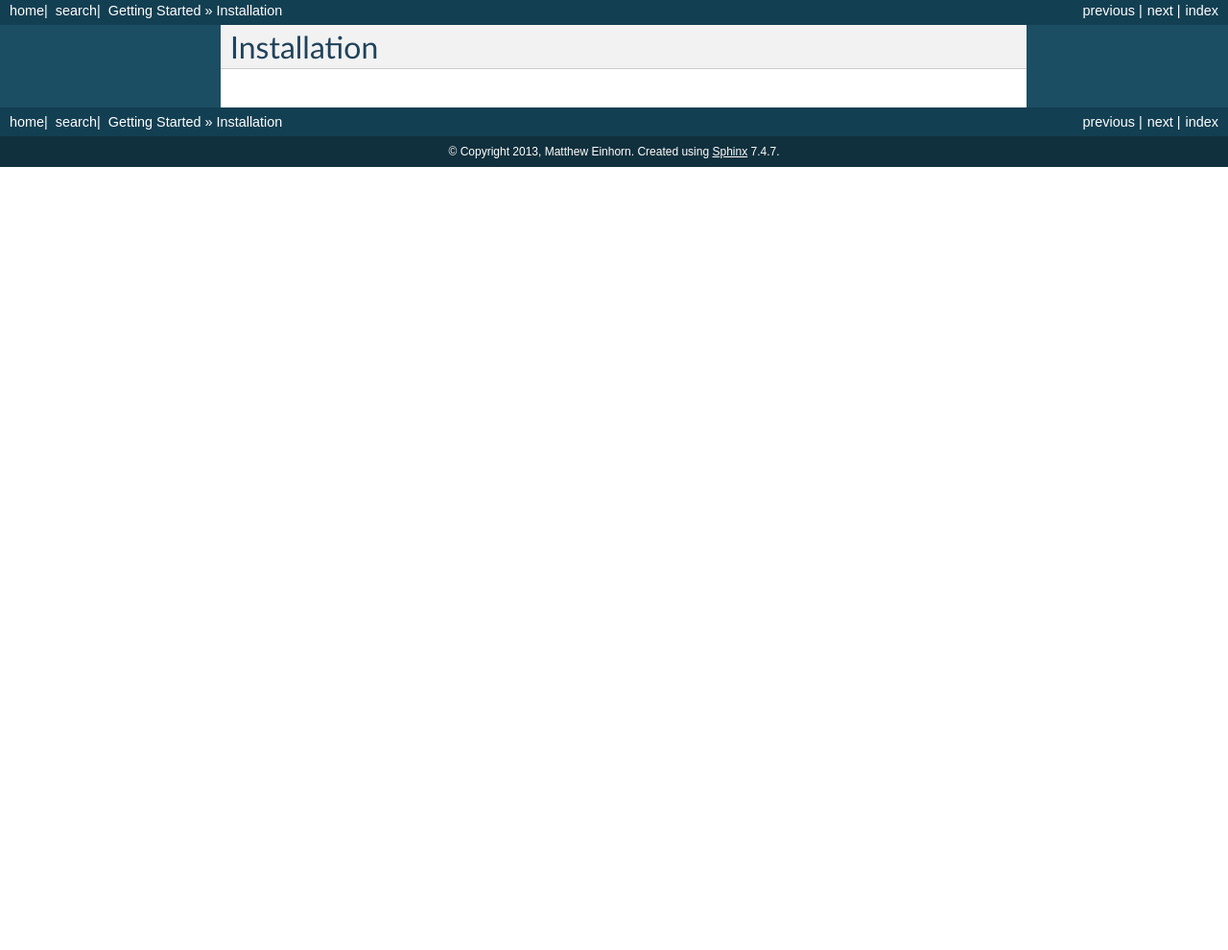
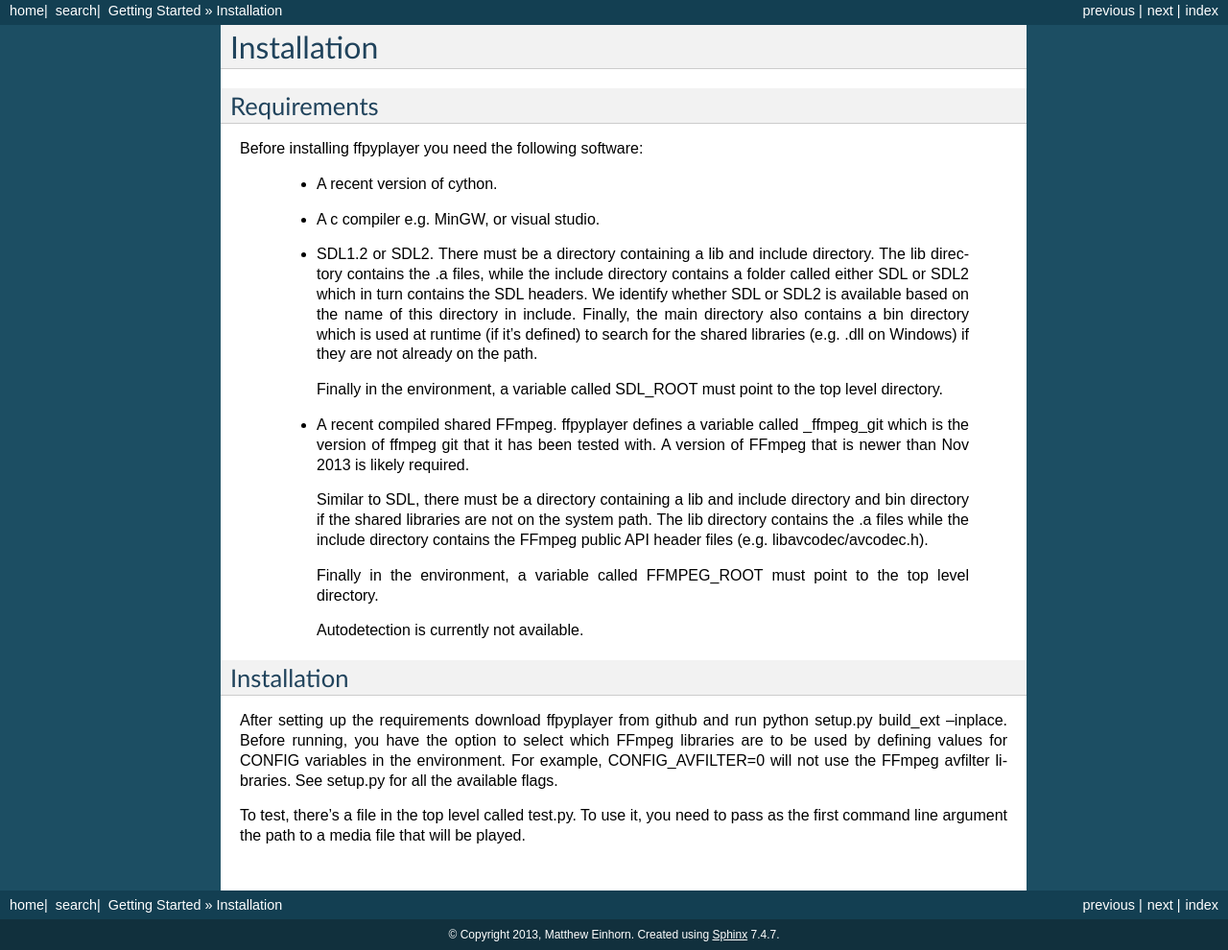
Before and after one commit to matham/ffpyplayer, a Sphinx documentation site: the page built from doc/source/installation.rst, in a window 1280 px wide. Shown: the part 333-1323 px from the top of the page at 96% size. Built offline with Sphinx 7.4.7, drawn with Linux system fonts in a browser that asks for light colours; before the commit the page ends 900 px from its top, so only the background shows below that.

Commit message:
Add install docs. Clean readme.

```diff
--- a/doc/source/installation.rst
+++ b/doc/source/installation.rst
@@ -3,3 +3,48 @@
 ************
 Installation
 ************
+
+Requirements
+------------
+
+Before installing ffpyplayer you need the following software:
+
+    * A recent version of cython.
+    * A c compiler e.g. MinGW, or visual studio.
+    * SDL1.2 or SDL2. There must be a directory containing
+      a lib and include directory. The lib directory contains the .a files, while
+      the include directory contains a folder called either SDL or SDL2 which in turn
+      contains the SDL headers. We identify whether SDL or SDL2 is available based
+      on the name of this directory in include.
+      Finally, the main directory also contains a bin directory which is used at runtime
+      (if it's defined) to search for the shared libraries (e.g. .dll on Windows)
+      if they are not already on the path.
+
+      Finally in the environment, a variable called SDL_ROOT must point to the
+      top level directory.
+    * A recent compiled shared FFmpeg. ffpyplayer defines a variable called
+      _ffmpeg_git which is the version of ffmpeg git that it has been tested with.
+      A version of FFmpeg that is newer than Nov 2013 is likely required.
+
+      Similar to SDL, there must be a directory containing a lib and include directory
+      and bin directory if the shared libraries are not on the system path.
+      The lib directory contains the .a files while the include directory contains the
+      FFmpeg public API header files (e.g. libavcodec/avcodec.h).
+
+      Finally in the environment, a variable called FFMPEG_ROOT must point to the
+      top level directory.
+
+      Autodetection is currently not available.
+
+Installation
+------------
+
+After setting up the requirements download ffpyplayer from github and run
+python setup.py build_ext --inplace. Before running, you have the option to
+select which FFmpeg libraries are to be used by defining values for CONFIG variables
+in the environment. For example, CONFIG_AVFILTER=0 will not use the FFmpeg
+avfilter libraries. See setup.py for all the available flags.
+
+To test, there's a file in the top level called test.py. To use it,
+you need to pass as the first command line argument the path to a media file
+that will be played.
--- a/setup.py
+++ b/setup.py
@@ -161,5 +161,3 @@ setup(name='ffpyplayer',
                    'Intended Audience :: Developers'],
       packages=['ffpyplayer'],
       cmdclass={'build_ext': build_ext}, ext_modules=ext_modules)
-
-#python setup.py build_ext --inplace --force
```
Also changed, not shown: 2 other files.
